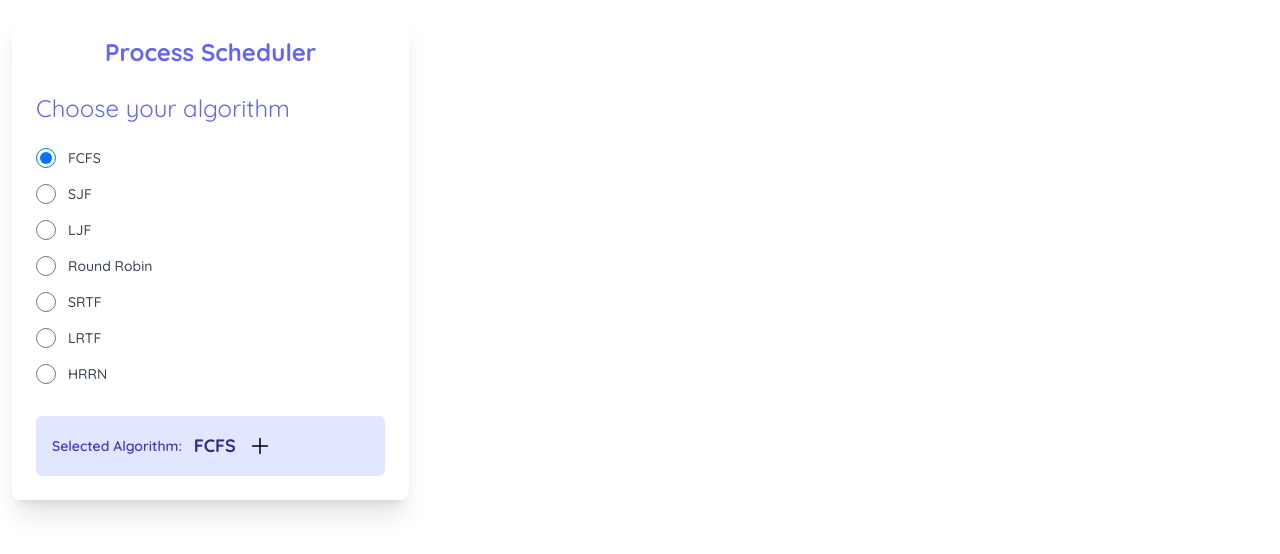
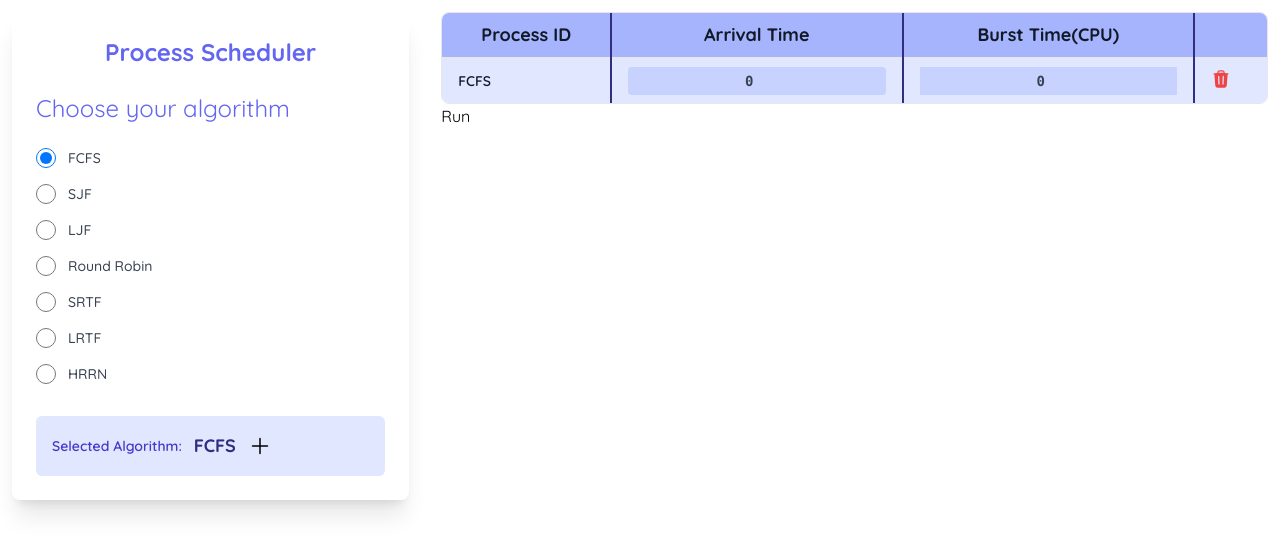
Before and after one commit to bhuwan9898/Process-Scheduling-Algorithms, a React (Vite) app: page / in a window 1280 px wide. Shown: the top 554 px of the page. Built offline with nearby package versions, Linux system fonts and the light colour scheme.

Commit message:
table created dynamicaly and delete button handled to delete table row

```diff
--- a/package.json
+++ b/package.json
@@ -10,7 +10,8 @@
     "preview": "vite preview"
   },
   "dependencies": {
-    "@lordicon/react": "^1.10.0",
+    "lord-icon-element": "^4.1.2",
+    "lottie-web": "^5.12.2",
     "react": "^18.3.1",
     "react-dom": "^18.3.1"
   },
--- a/src/App.jsx
+++ b/src/App.jsx
@@ -3,7 +3,7 @@ import ProcessScheduler from "./components/ProcessScheduler";
 function App() {
   return (
     <>
-      <ProcessScheduler/>
+     <ProcessScheduler/>
     </>
   );
 }
--- a/src/components/ProcessScheduler.jsx
+++ b/src/components/ProcessScheduler.jsx
@@ -1,8 +1,10 @@
 import React, { useState } from "react";
+
 const ProcessScheduler = () => {
-  const [selectedAlgo, setSelectedAlgo] = useState(["FCFS"]);
-  const [showSelectedAlgo, setShowSelectedAlgo] = useState('FCFS')
-  const [displayTable, setDisplayTable] = useState(false);
+  const [selectedAlgorithmsList, setSelectedAlgorithmsList] = useState([
+    { name: "FCFS", arrivalTime: 0, burstTime: 0 },
+  ]);
+  const [selectedAlgorithm, setSelectedAlgorithm] = useState("FCFS");
 
   const algorithms = [
     "FCFS",
@@ -13,20 +15,35 @@ const ProcessScheduler = () => {
     "LRTF",
     "HRRN",
   ];
-
-  const handleAlgoChange = (event) => {
+  //for the form with radio button
+  const handleAlgorithmChange = (event) => {
     const value = event.target.value;
-    setShowSelectedAlgo(value);
-    setSelectedAlgo([...selectedAlgo, value]);
+    setSelectedAlgorithm(value);
+  };
+  //this willl handle the add button which will add the algorithm to the list
+  const handleAddButton = () => {
+    setSelectedAlgorithmsList([
+      ...selectedAlgorithmsList,
+      { name: selectedAlgorithm, arrivalTime: 0, burstTime: 0 },
+    ]);
+  };
+  //this will keep track of the changes made in the arrival time and Burst time within the table
+  const handleInputChange = (index, field, value) => {
+    const updatedData = [...selectedAlgorithmsList];
+    updatedData[index][field] = value;
+    setSelectedAlgorithmsList(updatedData);
+    console.log(selectedAlgorithmsList);
+  };
+  const handleDelete = (index) => {
+    const updatedAlgorithms = selectedAlgorithmsList.filter(
+      (_, i) => i !== index
+    );
+    setSelectedAlgorithmsList(updatedAlgorithms);
   };
 
-  const handleAddButton = () => {
-    setDisplayTable((prevState) => !prevState);
-  };
-{console.log(selectedAlgo)}
   return (
-    <div class="p-3 grid grid-cols-1 gap-4 lg:grid-cols-3 lg:gap-8">
-      <div class="h-32 rounded-lg">
+    <div className="p-3 grid grid-cols-1 gap-4 lg:grid-cols-3 lg:gap-8">
+      <div className="h-32 rounded-lg">
         <div className="rounded-lg shadow-xl p-6 w-full max-w-md">
           <h3 className="text-2xl font-bold mb-6 text-indigo-500 text-center">
             Process Scheduler
@@ -42,8 +59,8 @@ const ProcessScheduler = () => {
                   id={algo}
                   name="algo"
                   value={algo}
-                  checked={showSelectedAlgo === algo}
-                  onChange={handleAlgoChange}
+                  checked={selectedAlgorithm === algo}
+                  onChange={handleAlgorithmChange}
                   className="form-radio h-5 w-5 text-indigo-600 transition duration-150 ease-in-out"
                 />
                 <label
@@ -59,7 +76,9 @@ const ProcessScheduler = () => {
             <p className="text-sm font-semibold text-indigo-700">
               Selected Algorithm:
             </p>
-            <p className="text-lg font-bold text-indigo-900">{showSelectedAlgo}</p>
+            <p className="text-lg font-bold text-indigo-900">
+              {selectedAlgorithm}
+            </p>
             <button onClick={handleAddButton} className="bg-indigo-100">
               <svg
                 xmlns="http://www.w3.org/2000/svg"
@@ -79,63 +98,87 @@ const ProcessScheduler = () => {
           </div>
         </div>
       </div>
-      {displayTable && (
-        <div class="rounded-lg lg:col-span-2">
+      {
+        <div className="rounded-lg lg:col-span-2">
           <div className="overflow-x-auto rounded-lg border">
             <table className="min-w-full divide-y-2 divide-gray-200 bg-white text-sm">
               <thead className="ltr:text-left rtl:text-right">
-                <tr className="bg-indigo-300">
-                  <th className="whitespace-nowrap px-4 py-2 font-medium text-gray-900">
+                <tr className="bg-indigo-300  divide-x-2 divide-indigo-900">
+                  <th className="whitespace-nowrap px-4 py-2 font-bold text-gray-900 text-lg">
                     Process ID
                   </th>
-                  <th className="whitespace-nowrap px-4 py-2 font-medium text-gray-900">
+                  <th className="whitespace-nowrap px-4 py-2 font-bold text-gray-900 text-lg">
                     Arrival Time
                   </th>
-                  <th className="whitespace-nowrap px-4 py-2 font-medium text-gray-900">
+                  <th className="whitespace-nowrap px-4 py-2 font-bold text-gray-900 text-lg">
                     {"Burst Time(CPU)"}
                   </th>
+                  <th />
                 </tr>
               </thead>
-              <tbody className="divide-y divide-gray-200 bg-indigo-100">
-                <tr>
-                  <td className="whitespace-nowrap px-4 py-2 font-medium text-gray-900">
-                    John Doe
-                  </td>
-                  <td className="whitespace-nowrap px-4 py-2 text-gray-700">
-                    <input type="number" min="0" step="1" value="0" />
-                  </td>
-                  <td className="whitespace-nowrap px-4 py-2 text-gray-700 col-span-1">
-                    <input type="number" min="0" step="1" value="0" />
-                  </td>
-                </tr>
+              <tbody className="divide-y-2 divide-indigo-900 bg-indigo-100">
 
-                <tr>
-                  <td className="whitespace-nowrap px-4 py-2 font-medium text-gray-900">
-                    Jane Doe
-                  </td>
-                  <td className="whitespace-nowrap px-4 py-2 text-gray-700">
-                    04/11/1980
-                  </td>
-                  <td className="whitespace-nowrap px-4 py-2 text-gray-700">
-                    Web Designer
-                  </td>
-                </tr>
-                <tr>
-                  <td className="whitespace-nowrap px-4 py-2 font-medium text-gray-900">
-                    Gary Barlow
-                  </td>
-                  <td className="whitespace-nowrap px-4 py-2 text-gray-700">
-                    24/05/1995
-                  </td>
-                  <td className="whitespace-nowrap px-4 py-2 text-gray-700">
-                    Singer
-                  </td>
-                </tr>
+
+                {selectedAlgorithmsList.map((algorithm, index) => (
+                  <tr key={index} className="divide-x-2 divide-indigo-900">
+                    <td className="whitespace-nowrap px-4 py-2 font-semibold text-gray-900">
+                      {algorithm.name}
+                    </td>
+                    <td className="whitespace-nowrap px-4 py-2 text-gray-700">
+                      <input
+                        type="number"
+                        min="0"
+                        step="1"
+                        value={algorithm.arrivalTime}
+                        onChange={(e) =>
+                          handleInputChange(
+                            index,
+                            "arrivalTime",
+                            e.target.value
+                          )
+                        }
+                        className="w-full h-7 bg-indigo-200 rounded text-center font-mono font-semibold"
+                      />
+                    </td>
+                    <td className="whitespace-nowrap px-4 py-2 text-gray-700">
+                      <input
+                        type="number"
+                        min="0"
+                        step="1"
+                        value={algorithm.burstTime}
+                        onChange={(e) =>
+                          handleInputChange(index, "burstTime", e.target.value)
+                        }
+                        className="w-full h-7 bg-indigo-200 text-center font-mono font-semibold"
+                      />
+                    </td>
+                    <td className="whitespace-nowrap px-4 py-2 text-gray-700">
+                      <button
+                        onClick={() => handleDelete(index)}
+                        className="text-red-500 hover:text-red-700 transition-colors duration-200"
+                      >
+                        <svg
+                          xmlns="http://www.w3.org/2000/svg"
+                          viewBox="0 0 24 24"
+                          fill="currentColor"
+                          className="size-5"
+                        >
+                          <path
+                            fillRule="evenodd"
+                            d="M16.5 4.478v.227a48.816 48.816 0 0 1 3.878.512.75.75 0 1 1-.256 1.478l-.209-.035-1.005 13.07a3 3 0 0 1-2.991 2.77H8.084a3 3 0 0 1-2.991-2.77L4.087 6.66l-.209.035a.75.75 0 0 1-.256-1.478A48.567 48.567 0 0 1 7.5 4.705v-.227c0-1.564 1.213-2.9 2.816-2.951a52.662 52.662 0 0 1 3.369 0c1.603.051 2.815 1.387 2.815 2.951Zm-6.136-1.452a51.196 51.196 0 0 1 3.273 0C14.39 3.05 15 3.684 15 4.478v.113a49.488 49.488 0 0 0-6 0v-.113c0-.794.609-1.428 1.364-1.452Zm-.355 5.945a.75.75 0 1 0-1.5.058l.347 9a.75.75 0 1 0 1.499-.058l-.346-9Zm5.48.058a.75.75 0 1 0-1.498-.058l-.347 9a.75.75 0 0 0 1.5.058l.345-9Z"
+                            clipRule="evenodd"
+                          />
+                        </svg>
+                      </button>
+                    </td>
+                  </tr>
+                ))}
               </tbody>
             </table>
           </div>
+          <button>Run</button>
         </div>
-      )}
+      }
     </div>
   );
 };
```
Also changed, not shown: 1 other file (tests, documents, lock files or other folders).
